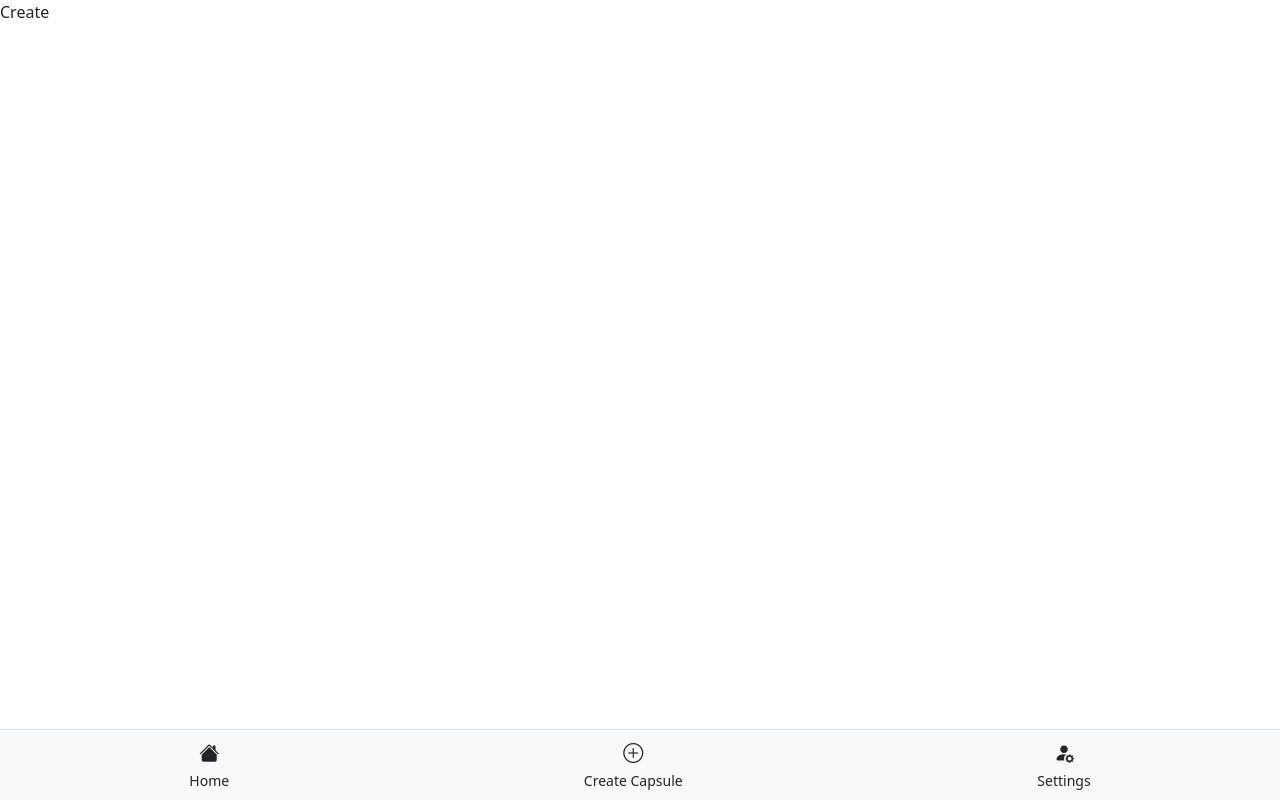
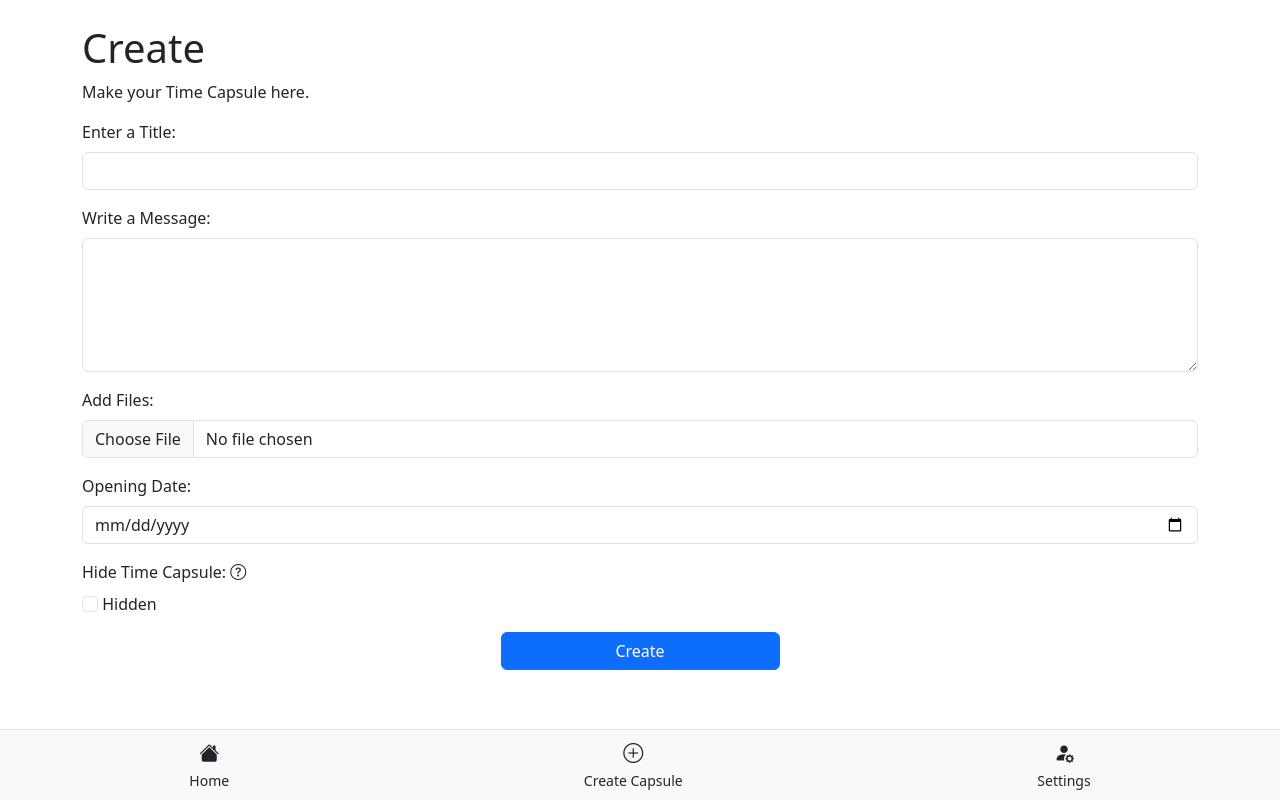
Before and after one commit to YanY213/1800_202630_BBY03, a website built with Vite: page pages/create.html in a window 1280 px wide. Built offline with nearby package versions, Linux system fonts and the light colour scheme.

Commit message:
Made Create Screen UI

```diff
--- a/pages/create.html
+++ b/pages/create.html
@@ -33,7 +33,78 @@
 
     <site-navbar></site-navbar>
     <!-- Main content goes here -->
-    <p>Create</p>
+    <div class="overflow-scroll" style="margin-bottom: 100px">
+      <div class="container py-4">
+        <h1>Create</h1>
+        <p>Make your Time Capsule here.</p>
+
+        <!-- Title Input -->
+        <div class="mb-3">
+          <label for="exampleFormControlInput1" class="form-label"
+            >Enter a Title:</label
+          >
+          <input
+            type="text"
+            class="form-control"
+            id="exampleFormControlInput1"
+          />
+        </div>
+
+        <!-- Message Input -->
+        <div class="mb-3">
+          <label for="exampleFormControlTextarea1" class="form-label"
+            >Write a Message:</label
+          >
+          <textarea
+            class="form-control"
+            id="exampleFormControlTextarea1"
+            rows="5"
+          ></textarea>
+        </div>
+
+        <!-- File Selection -->
+        <div class="mb-3">
+          <label for="formFile" class="form-label">Add Files:</label>
+          <input class="form-control" type="file" id="formFile" />
+        </div>
+
+        <!-- Select Date -->
+        <div class="mb-3">
+          <label for="exampleFormControlInput1" class="form-label"
+            >Opening Date:</label
+          >
+          <input
+            type="date"
+            class="form-control"
+            id="exampleFormControlInput1"
+          />
+        </div>
+
+        <!-- Hide Capsule Button -->
+        <div class="mb-3">
+          <label for="exampleFormControlInput1" class="form-label"
+            >Hide Time Capsule: <i class="bi bi-question-circle"></i>
+          </label>
+
+          <div>
+            <input
+              class="form-check-input"
+              type="checkbox"
+              value=""
+              id="checkDefault"
+            />
+            <label class="form-check-label" for="checkDefault"> Hidden </label>
+          </div>
+        </div>
+
+        <!-- Create Button -->
+        <div class="d-flex flex-column align-items-center">
+          <button type="button" id="createButton" class="btn btn-primary w-25">
+            Create
+          </button>
+        </div>
+      </div>
+    </div>
 
     <!---------------------------------------------->
     <!-- Your own JavaScript functions go here    -->
```
